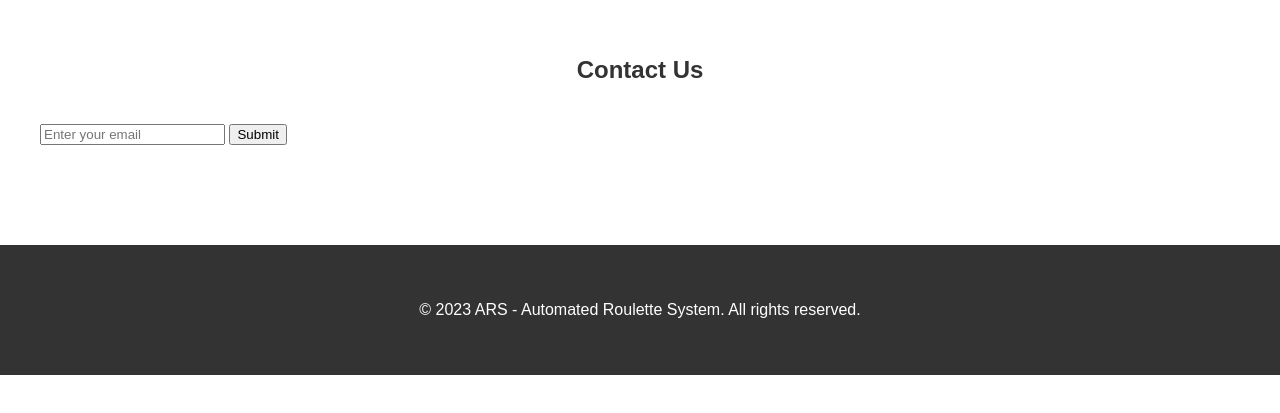
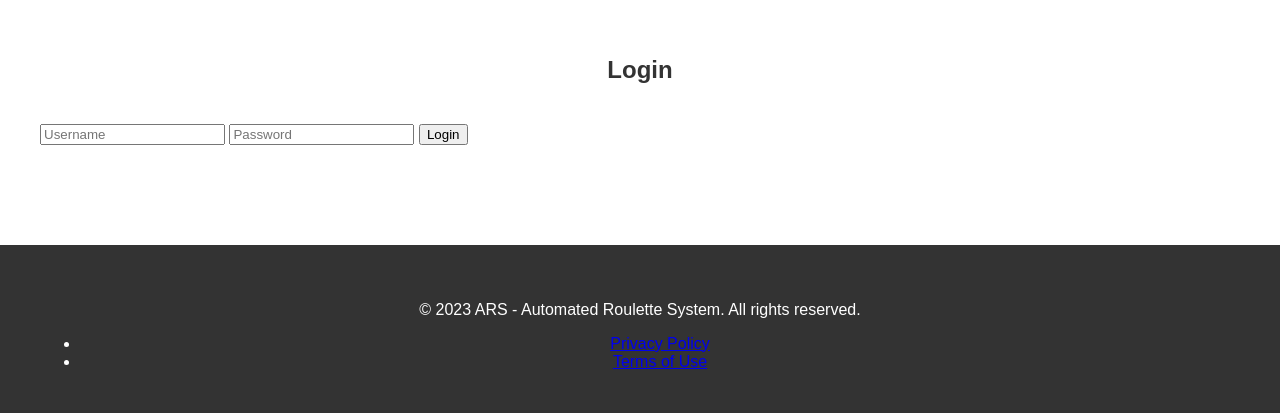
Before and after one commit to MN-company/ARS-simulate-gambling, a plain HTML site: page index.html in a window 1280 px wide. Shown: the part 1751-2164 px from the top of the page. Before the commit the page ends 2126 px from the top, so only its background shows below. Drawn offline with Linux system fonts and the light colour scheme.

Commit message:
Update index.html

```diff
--- a/index.html
+++ b/index.html
@@ -6,6 +6,7 @@
   <meta name="viewport" content="width=device-width, initial-scale=1.0">
   <title>ARS - Automated Roulette System</title>
   <link rel="stylesheet" href="styles.css">
+  <link rel="icon" href="favicon.ico">
   <script src="script.js" defer></script>
 </head>
 
@@ -13,11 +14,15 @@
   <header>
     <div class="container">
       <nav class="navbar">
-        <a href="#" class="navbar-logo">ARS</a>
+        <a href="#" class="navbar-logo">
+          <img src="logo-placeholder.png" alt="ARS Logo">
+        </a>
         <ul class="navbar-links">
           <li><a href="#about" class="navbar-link">About</a></li>
           <li><a href="#features" class="navbar-link">Features</a></li>
-          <li><a href="#contact" class="navbar-link">Contact</a></li>
+          <li><a href="https://github.com/MN-company/ARS-simulate-gambling" target="_blank" class="navbar-link">GitHub</a></li>
+          <li><a href="#login" class="navbar-link">Login</a></li>
+          <li><a href="privacy-policy.html" target="_blank">Privacy Policy</a></li>
         </ul>
       </nav>
     </div>
@@ -63,12 +68,13 @@
     </div>
   </section>
 
-  <section id="contact" class="section">
+  <section id="login" class="section">
     <div class="container">
-      <h2 class="section-title">Contact Us</h2>
-      <form class="contact-form">
-        <input type="email" placeholder="Enter your email" required>
-        <button type="submit">Submit</button>
+      <h2 class="section-title">Login</h2>
+      <form class="login-form">
+        <input type="text" placeholder="Username" required>
+        <input type="password" placeholder="Password" required>
+        <button type="submit">Login</button>
       </form>
     </div>
   </section>
@@ -76,6 +82,10 @@
   <footer>
     <div class="container">
       <p>&copy; 2023 ARS - Automated Roulette System. All rights reserved.</p>
+      <ul class="footer-links">
+        <li><a href="privacy-policy.html" target="_blank">Privacy Policy</a></li>
+        <li><a href="terms-of-use.html" target="_blank">Terms of Use</a></li>
+      </ul>
     </div>
   </footer>
 
```
